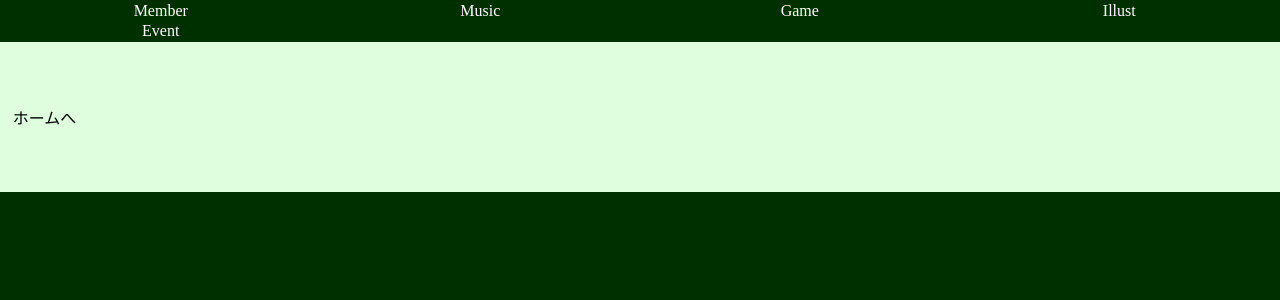
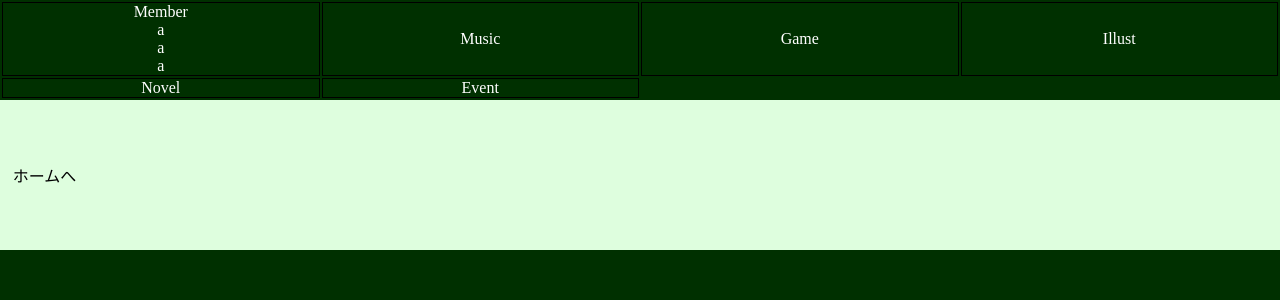
Before and after one commit to VBbeat/homePage, a PHP site: page /html/index.html in a window 1280 px wide. Shown: the part 150-450 px from the top of the page. Run offline with PHP 8.4, Linux system fonts and the light colour scheme; some web fonts are replaced.

Commit message:
make Table

```diff
--- a/css/iconTable.css
+++ b/css/iconTable.css
@@ -7,3 +7,12 @@
     margin: 0 auto;
     text-align: center;
 }
+
+.iconTable td{
+    border: 1px black solid;
+}
+
+.iconTable td div::before{
+    padding-top: 100%;
+    border: 1px black solid;
+}
--- a/html/index.html
+++ b/html/index.html
@@ -25,13 +25,26 @@
     <main>
         <table class="iconTable">
             <tr>
-                <td>Member</td>
-                <td>Music</td>
-                <td>Game</td>
-                <td>Illust</td>
+                <td>
+                    <div>Member<br>a<br>a<br>a</div>
+                </td>
+                <td>
+                    <div>Music</div>
+                </td>
+                <td>
+                    <div>Game</div>
+                </td>
+                <td>
+                    <div>Illust</div>
+                </td>
             </tr>
             <tr>
-                <td>Event</td>
+                <td>
+                    <div>Novel</div>
+                </td>
+                <td>
+                    <div>Event</div>
+                </td>
             </tr>
         </table>
     </main>
```
